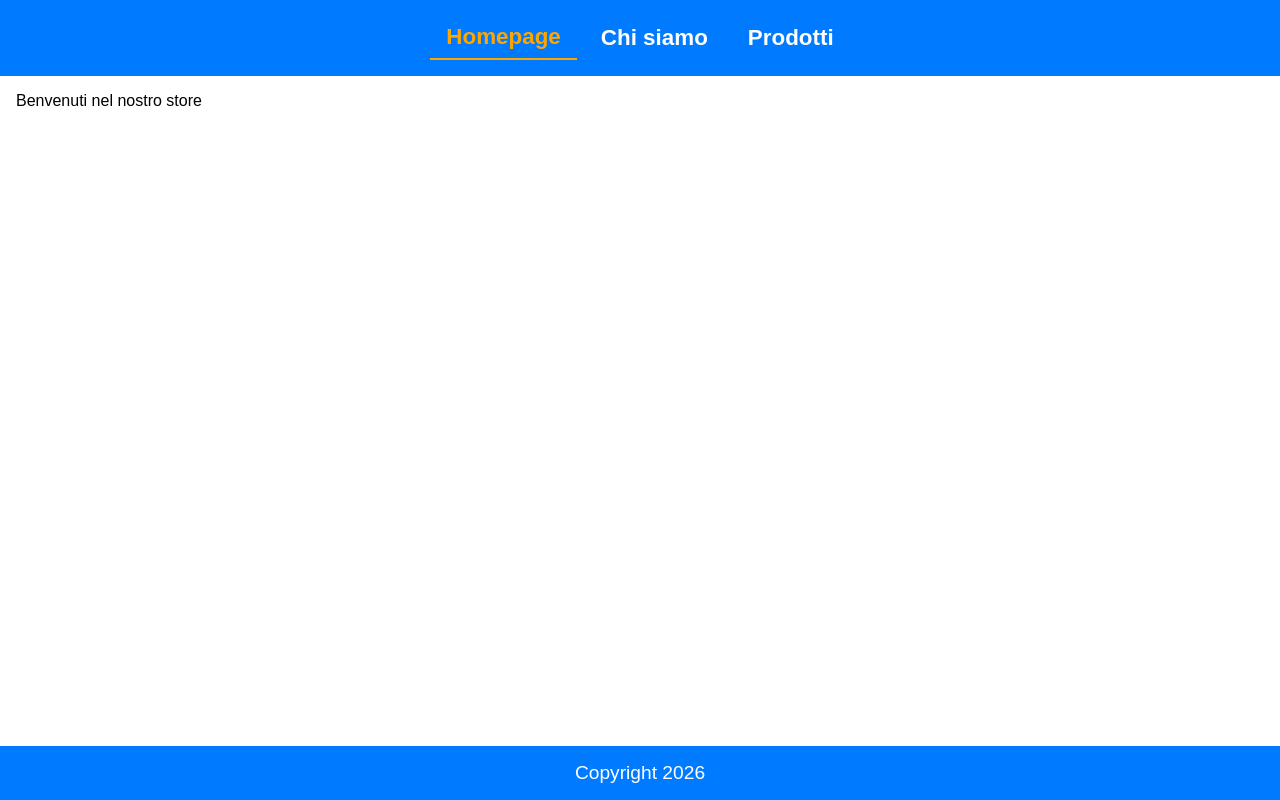
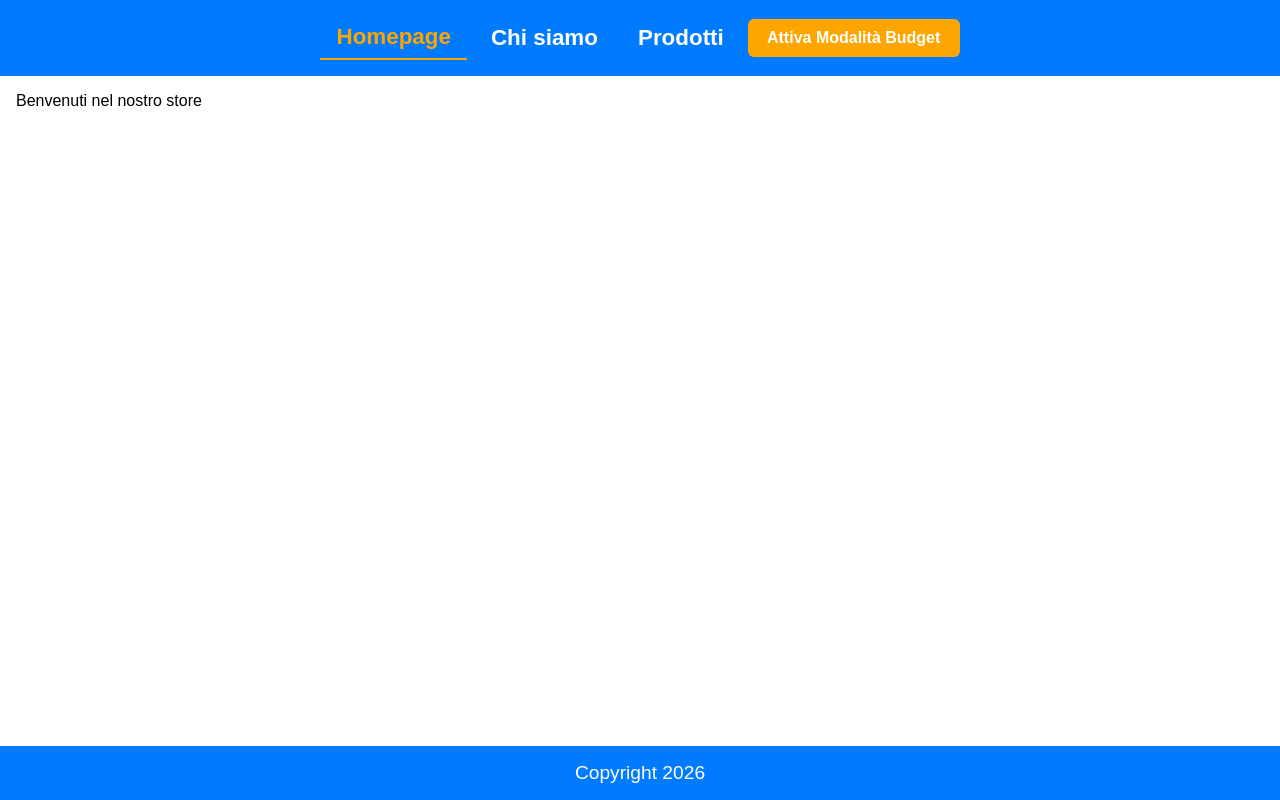
Before and after one commit to daviderocco85/react-context-api, a React (Vite) app: page / in a window 1280 px wide. Built offline with nearby package versions, Linux system fonts and the light colour scheme.

Commit message:
feat: integrate NavBar component inside Header

```diff
--- a/src/components/Header.jsx
+++ b/src/components/Header.jsx
@@ -1,15 +1,11 @@
-import { NavLink } from "react-router";
 import './Header.css'
+import { Navbar } from './NavBar';
 
 export const Header = () => {
 
     return (
         <header>
-            <nav>
-                <NavLink to='/'>Homepage</NavLink>
-                <NavLink to='/about-us'>Chi siamo</NavLink>
-                <NavLink to='/products'>Prodotti</NavLink>
-            </nav>
+            <Navbar />
         </header>
     );
 };
```
